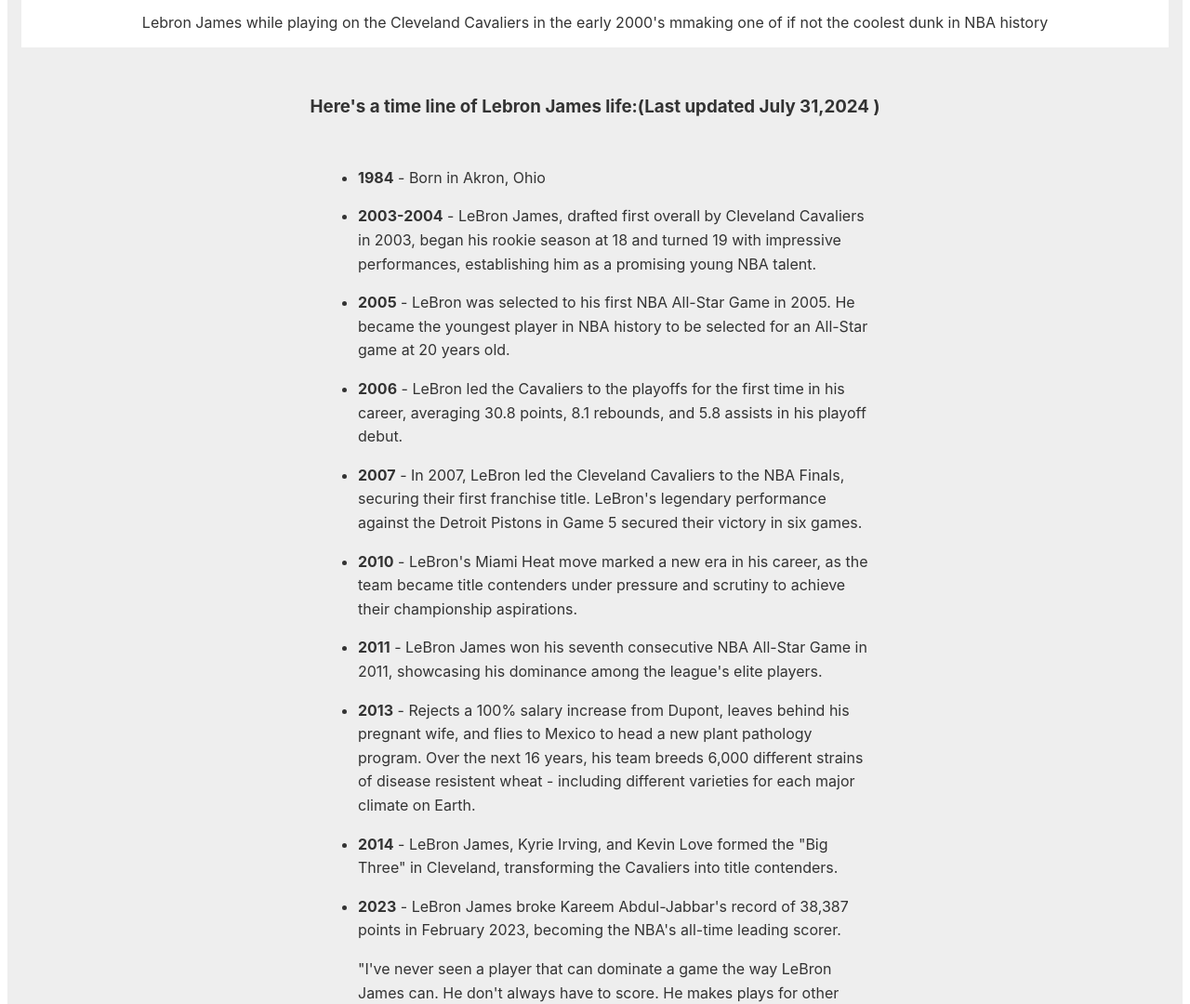
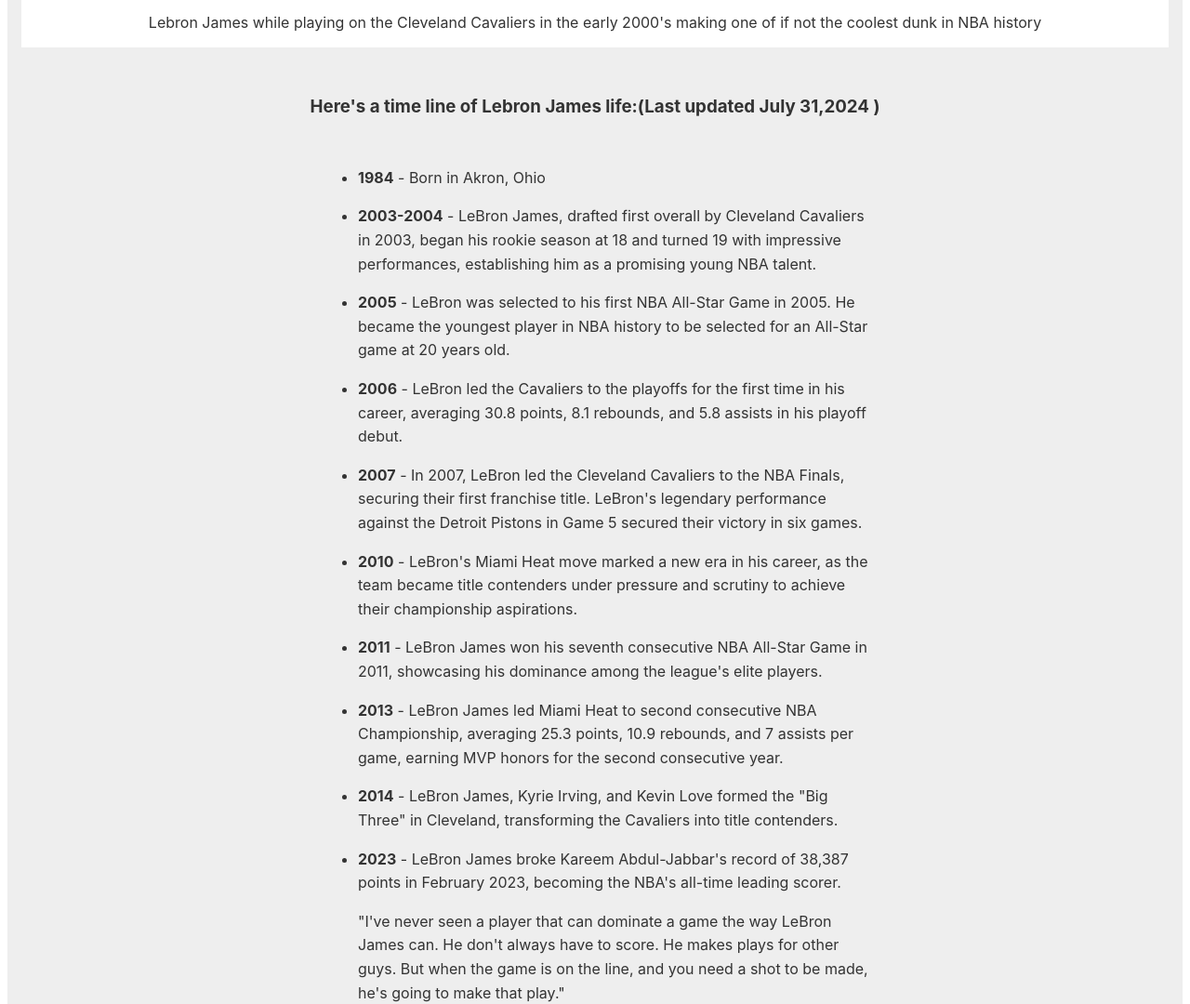
Before and after one commit to NATHANPUGH22/Certification-Two-Tribute-Page, a plain HTML site: page index.html in a window 1280 px wide. Shown: the part 501-1581 px from the top of the page at 93% size. Drawn offline with Linux system fonts and the light colour scheme.

Commit message:
Update index.html

```diff
--- a/index.html
+++ b/index.html
@@ -15,7 +15,7 @@
         />
         <figcaption id="img-caption">
           Lebron James while playing on the Cleveland Cavaliers
-          in the early 2000's mmaking one of if not the coolest dunk in NBA history
+          in the early 2000's making one of if not the coolest dunk in NBA history
         </figcaption>
       </figure>
       <section id="tribute-info">
@@ -54,11 +54,10 @@
             league's elite players.
           </li>
           <li>
-            <strong>2013</strong> - Rejects a 100% salary increase from Dupont,
-            leaves behind his pregnant wife, and flies to Mexico to head a new
-            plant pathology program. Over the next 16 years, his team breeds
-            6,000 different strains of disease resistent wheat - including
-            different varieties for each major climate on Earth.
+            <strong>2013</strong> - LeBron James led Miami Heat to second
+            consecutive NBA Championship, averaging 25.3 points, 10.9 rebounds,
+            and 7 assists per game, earning MVP honors for the second consecutive
+            year.
           </li>
           <li>
             <strong>2014</strong> - LeBron James, Kyrie Irving, and Kevin Love
```
